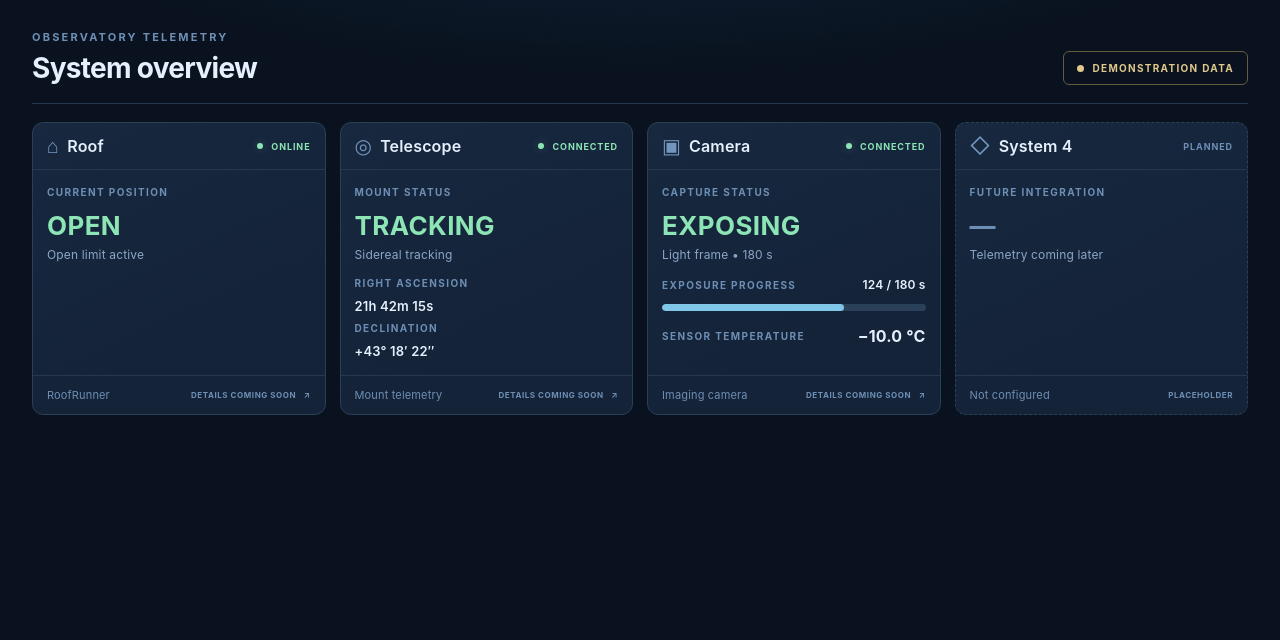
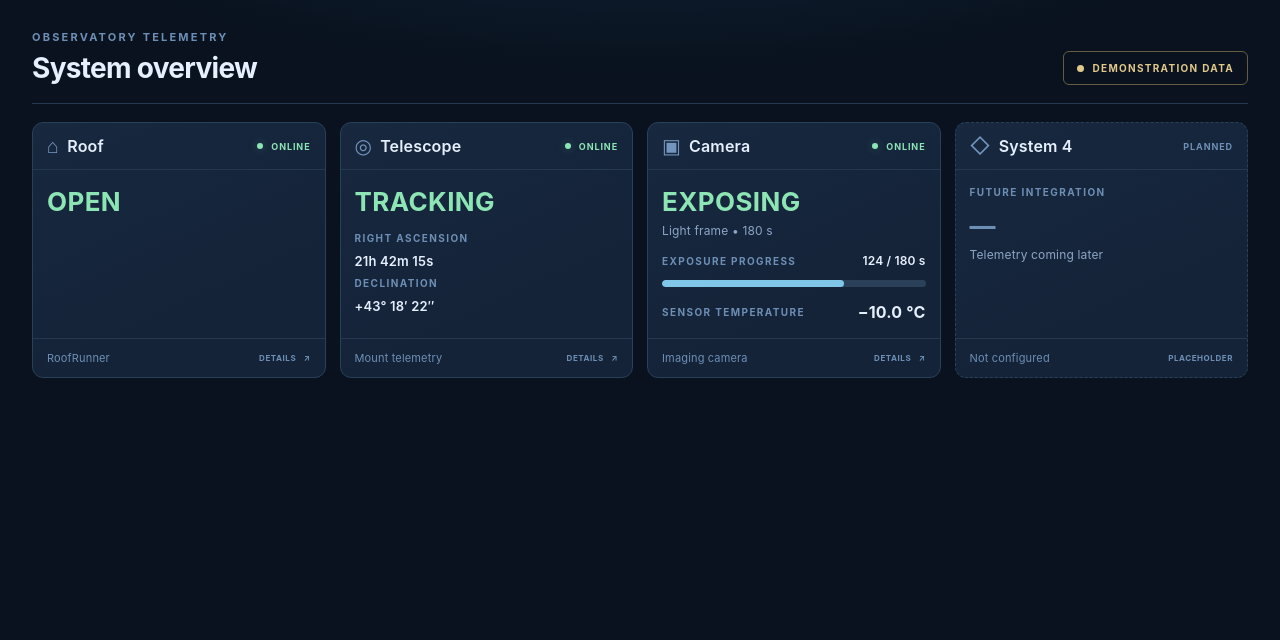
Before and after one commit to EorEquis/TSOLive, a FastAPI app: page / in a window 1280 px wide. Shown: the part 102-742 px from the top of the page. Run offline with FastAPI, Linux system fonts and the light colour scheme.

Commit message:
Simplify status tiles and standardize online labels

```diff
--- a/templates/index.html
+++ b/templates/index.html
@@ -26,25 +26,25 @@
 <section class="tile-grid" aria-label="Observatory systems">
         <article class="tile" tabindex="0" aria-label="Roof system details, coming soon">
           <div class="tile-head"><div class="tile-title"><span class="tile-icon" aria-hidden="true">⌂</span><h3>Roof</h3></div><span class="device-tag"><span class="status-dot"></span>ONLINE</span></div>
-          <div class="tile-body"><p class="metric-label">CURRENT POSITION</p><p class="big-status">OPEN</p><p class="description">Open limit active</p></div>
-          <div class="tile-foot"><span>RoofRunner</span><span class="foot-right">DETAILS COMING SOON <span aria-hidden="true">↗</span></span></div>
+          <div class="tile-body"><p class="big-status">OPEN</p></div>
+          <div class="tile-foot"><span>RoofRunner</span><span class="foot-right">DETAILS <span aria-hidden="true">↗</span></span></div>
         </article>
 
         <article class="tile" tabindex="0" aria-label="Telescope system details, coming soon">
-          <div class="tile-head"><div class="tile-title"><span class="tile-icon" aria-hidden="true">◎</span><h3>Telescope</h3></div><span class="device-tag"><span class="status-dot"></span>CONNECTED</span></div>
-          <div class="tile-body"><p class="metric-label">MOUNT STATUS</p><p class="big-status">TRACKING</p><p class="description">Sidereal tracking</p>
+          <div class="tile-head"><div class="tile-title"><span class="tile-icon" aria-hidden="true">◎</span><h3>Telescope</h3></div><span class="device-tag"><span class="status-dot"></span>ONLINE</span></div>
+          <div class="tile-body"><p class="big-status">TRACKING</p>
             <div class="readouts"><div><span>RIGHT ASCENSION</span><strong>21h 42m 15s</strong></div><div><span>DECLINATION</span><strong>+43° 18′ 22″</strong></div></div>
           </div>
-          <div class="tile-foot"><span>Mount telemetry</span><span class="foot-right">DETAILS COMING SOON <span aria-hidden="true">↗</span></span></div>
+          <div class="tile-foot"><span>Mount telemetry</span><span class="foot-right">DETAILS <span aria-hidden="true">↗</span></span></div>
         </article>
 
         <article class="tile" tabindex="0" aria-label="Camera system details, coming soon">
-          <div class="tile-head"><div class="tile-title"><span class="tile-icon" aria-hidden="true">▣</span><h3>Camera</h3></div><span class="device-tag"><span class="status-dot"></span>CONNECTED</span></div>
-          <div class="tile-body"><p class="metric-label">CAPTURE STATUS</p><p class="big-status">EXPOSING</p><p class="description">Light frame <span aria-hidden="true">•</span> 180 s</p>
+          <div class="tile-head"><div class="tile-title"><span class="tile-icon" aria-hidden="true">▣</span><h3>Camera</h3></div><span class="device-tag"><span class="status-dot"></span>ONLINE</span></div>
+          <div class="tile-body"><p class="big-status">EXPOSING</p><p class="description">Light frame <span aria-hidden="true">•</span> 180 s</p>
             <div class="exposure"><div class="exposure-label"><span>EXPOSURE PROGRESS</span><strong>124 / 180 s</strong></div><div class="progress-track" role="progressbar" aria-valuenow="124" aria-valuemin="0" aria-valuemax="180" aria-label="Exposure progress"><div class="progress-fill"></div></div></div>
             <div class="sensor"><span>SENSOR TEMPERATURE</span><strong>−10.0 °C</strong></div>
           </div>
-          <div class="tile-foot"><span>Imaging camera</span><span class="foot-right">DETAILS COMING SOON <span aria-hidden="true">↗</span></span></div>
+          <div class="tile-foot"><span>Imaging camera</span><span class="foot-right">DETAILS <span aria-hidden="true">↗</span></span></div>
         </article>
         <article class="tile placeholder-tile" aria-label="Future observatory system placeholder">
           <div class="tile-head"><div class="tile-title"><span class="tile-icon" aria-hidden="true">◇</span><h3>System 4</h3></div><span class="device-tag pending-tag">PLANNED</span></div>
```
